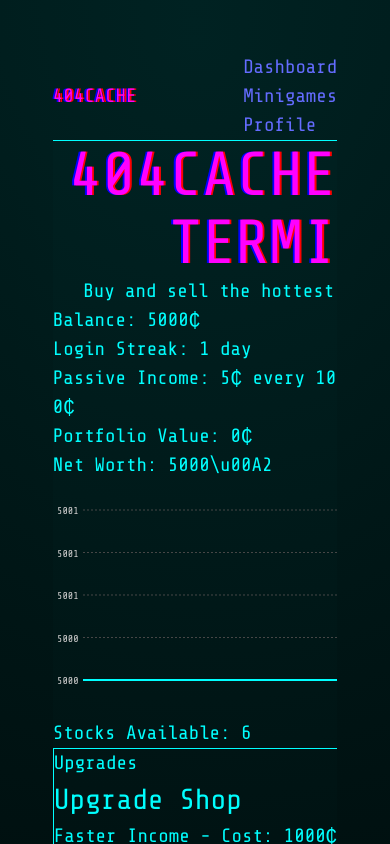
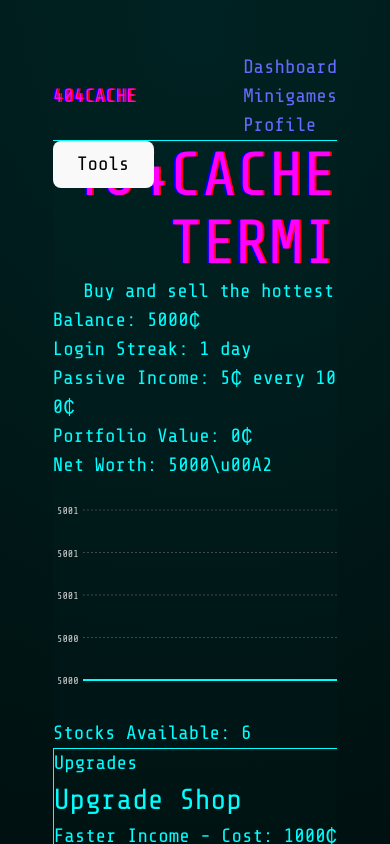
Before and after one commit to uxillary/404cache, a React (Vite) app: page / in a window 390 px wide. Shown: the top 844 px of the page. Built offline with nearby package versions, Linux system fonts and the light colour scheme.

Commit message:
feat: add mobile sidebar

```diff
--- a/src/components/Layout.jsx
+++ b/src/components/Layout.jsx
@@ -1,12 +1,38 @@
-import React from 'react'
+import React, { useState } from 'react'
 
 function Layout({ children, sidebar }) {
+  const [showMobileSidebar, setShowMobileSidebar] = useState(false)
+
   return (
     <div className="min-h-screen flex bg-black text-green-300 font-mono crt-effect">
-      {sidebar}
+      {sidebar && React.cloneElement(sidebar, { className: `${sidebar.props.className ?? ''} hidden lg:block` })}
       <div className="flex-1 p-4 md:p-8">
         <div className="max-w-3xl mx-auto">{children}</div>
       </div>
+      {sidebar && (
+        <>
+          <button
+            className="lg:hidden fixed bottom-4 left-4 z-20 bg-green-700 hover:bg-green-900 text-white px-3 py-2 rounded"
+            onClick={() => setShowMobileSidebar(true)}
+          >
+            Tools
+          </button>
+          {showMobileSidebar && (
+            <div className="lg:hidden fixed inset-0 z-30 flex">
+              <div className="w-56 bg-black/90 border-r border-green-600 p-4 overflow-y-auto">
+                <button
+                  onClick={() => setShowMobileSidebar(false)}
+                  className="mb-4 bg-red-700 hover:bg-red-900 text-white px-2 py-1 rounded w-full"
+                >
+                  Close
+                </button>
+                {React.cloneElement(sidebar, { className: sidebar.props.className ?? '' })}
+              </div>
+              <div className="flex-1 bg-black/70" onClick={() => setShowMobileSidebar(false)} />
+            </div>
+          )}
+        </>
+      )}
     </div>
   )
 }
--- a/src/components/Sidebar.jsx
+++ b/src/components/Sidebar.jsx
@@ -1,8 +1,8 @@
 import React from 'react'
 
-function Sidebar({ balance, netWorth, onRandomBuy, onSellAll, onReset }) {
+function Sidebar({ balance, netWorth, onRandomBuy, onSellAll, onReset, className = '' }) {
   return (
-    <aside className="hidden lg:block w-56 bg-black/80 border-r border-green-600 p-4 font-mono text-green-300">
+    <aside className={`w-56 bg-black/80 border-r border-green-600 p-4 font-mono text-green-300 ${className}`}>
       <h2 className="text-green-400 mb-3">&gt; Tools</h2>
       <div className="space-y-2 text-sm">
         <div>Balance: {balance}₵</div>
```
